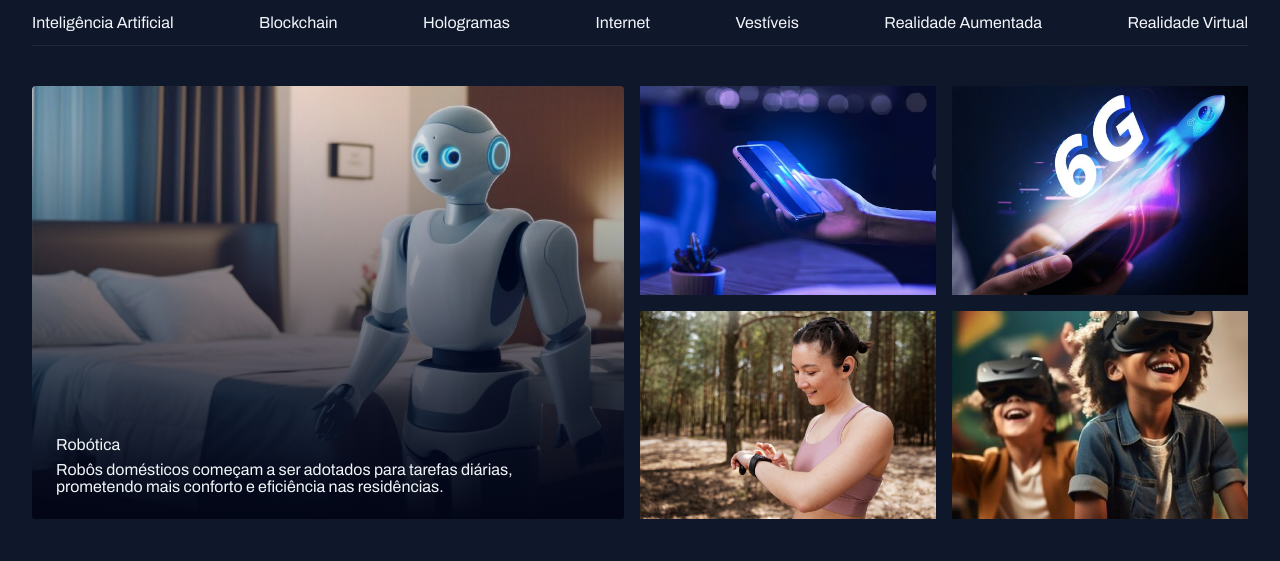
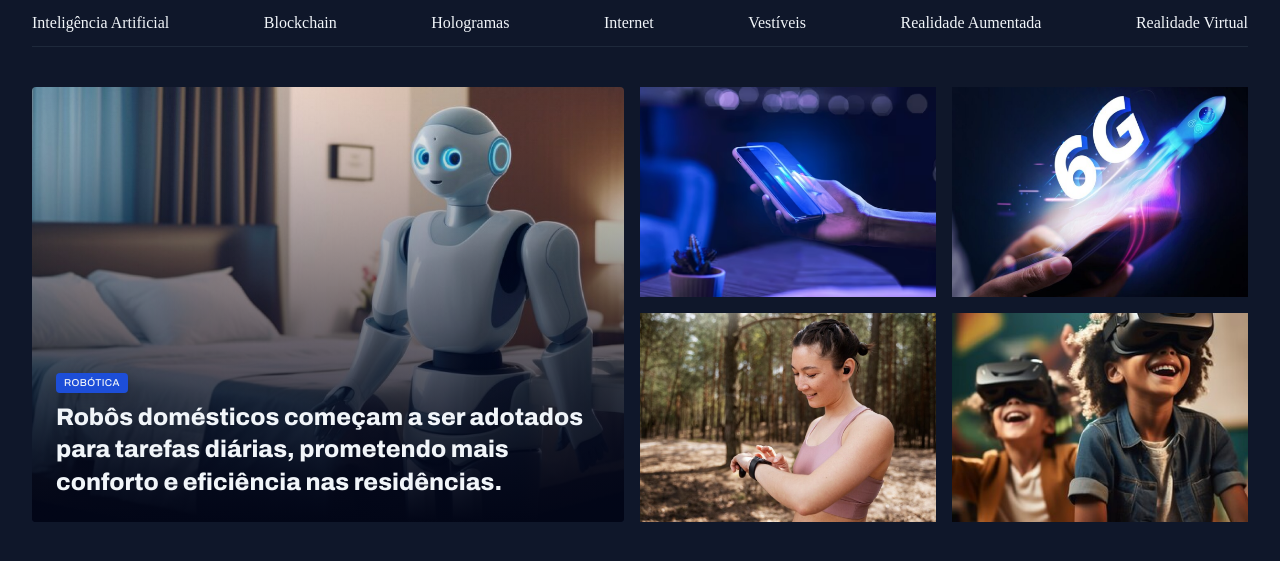
Before and after one commit to Leolfc/Projeto-Portal-de-Noticias, a plain HTML site: page index.html in a window 1280 px wide. Shown: the part 61-622 px from the top of the page. Drawn offline with Linux system fonts and the light colour scheme.

Commit message:
ajustando o conteudo do card

```diff
--- a/index.html
+++ b/index.html
@@ -54,8 +54,8 @@
         <figure class="card">
           <img src="assets/Image 01.png" alt="" />
           <figcaption>
-            <span>Robótica</span>
-            <h2>
+            <span class="content-tag">Robótica</span>
+            <h2 class="text-2xl">
               Robôs domésticos começam a ser adotados para tarefas diárias,
               prometendo mais conforto e eficiência nas residências.
             </h2>
--- a/styles/global.css
+++ b/styles/global.css
@@ -13,7 +13,7 @@
   --text-color-primary: #f1f5f9;
   --text-color-secondary: #cbd5e1;
 
-  font-family: "Archivo", sans-serif;
+  --font-family: "Archivo", sans-serif;
   --h1: 800 24px/135% var(--font-family);
   --h2: 800 16px/140% var(--font-family);
   --h3: 800 14px/140% var(--font-family);
@@ -45,16 +45,28 @@ h3 {
   display: grid;
 }
 
-.grid-flow-col{
-   grid-auto-flow: column;
+.grid-flow-col {
+  grid-auto-flow: column;
 }
 
-.container{
-    max-width: 1280px;
-    padding-inline: 32px;
-    margin-inline: auto;
+.container {
+  max-width: 1280px;
+  padding-inline: 32px;
+  margin-inline: auto;
 }
 
-main{
-    margin-top: 40px;
+main {
+  margin-top: 40px;
 }
+
+.content-tag {
+  display: inline-block;
+  background-color: var(--brand-color-dark);
+  padding: 4px 8px;
+  border-radius: 4px;
+  font: 500 10px/1.2 var(--font-family);
+  text-transform: uppercase;
+  letter-spacing: 0.04em;
+  color: var(--text-color-primary);
+  box-shadow: 0px 4px 16px rgba(2, 6, 23, 0.25);
+}
--- a/styles/utility.css
+++ b/styles/utility.css
@@ -2,22 +2,37 @@
   display: grid;
 }
 
-.grid-flow-col{
+.grid-flow-col {
   grid-auto-flow: column;
 }
 
-img{
+img {
   max-width: 100%;
 }
-.container{
+.container {
   max-width: 1280px;
   padding-inline: 32px;
   margin-inline: auto;
 }
-.grid-cols-2{
-    grid-template-columns:1fr 1fr;
+.grid-cols-2 {
+  grid-template-columns: 1fr 1fr;
 }
 
-.gap-16{
+.gap-16 {
   gap: 16px;
 }
+
+.text-2xl {
+  font:var(--h1)
+
+}
+
+.text-xl {
+  font: var(--h2);
+}
+.text-lg {
+  font: var(--h3);
+}
+.text-sm {
+  font: var(--text-sm);
+}
```
Lines whose indentation alone changed are shown as unchanged.
